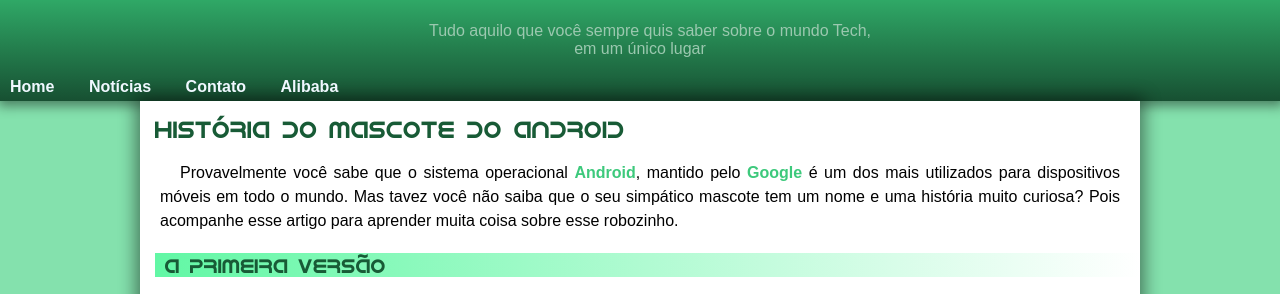
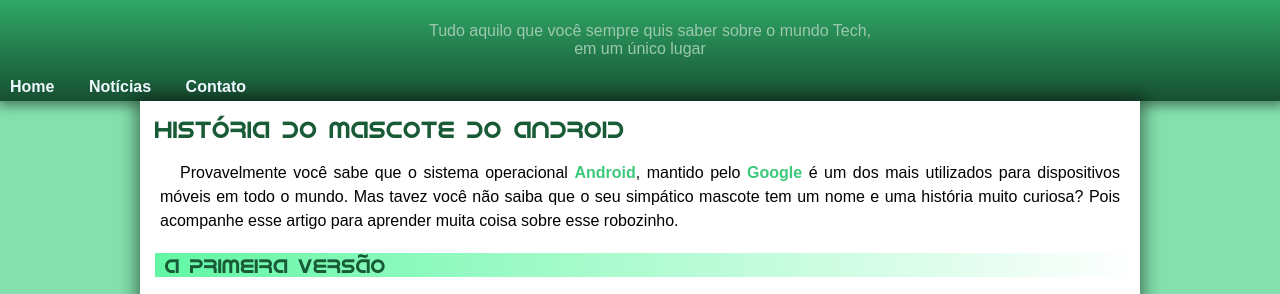
Before and after one commit to AngeloFinassi/projeto-android, a plain HTML site: page index.html in a window 1280 px wide. Shown: the part 57-351 px from the top of the page. Drawn offline with Linux system fonts and the light colour scheme.

Commit message:
Update index.html

```diff
--- a/index.html
+++ b/index.html
@@ -21,7 +21,6 @@
             <a href="#">Home</a>
             <a href="#">Notícias</a>
             <a href="#">Contato</a>
-            <a href="#">Alibaba</a>
         </nav>
     </header>
     <main>
```
